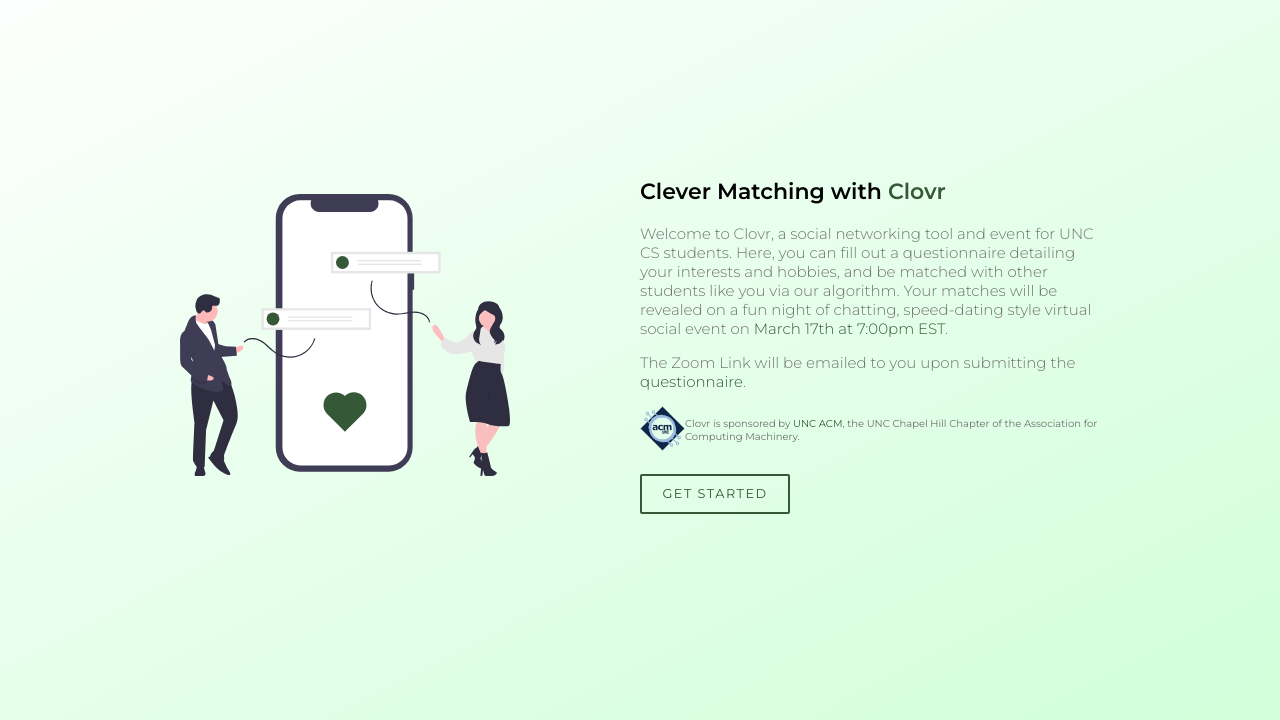
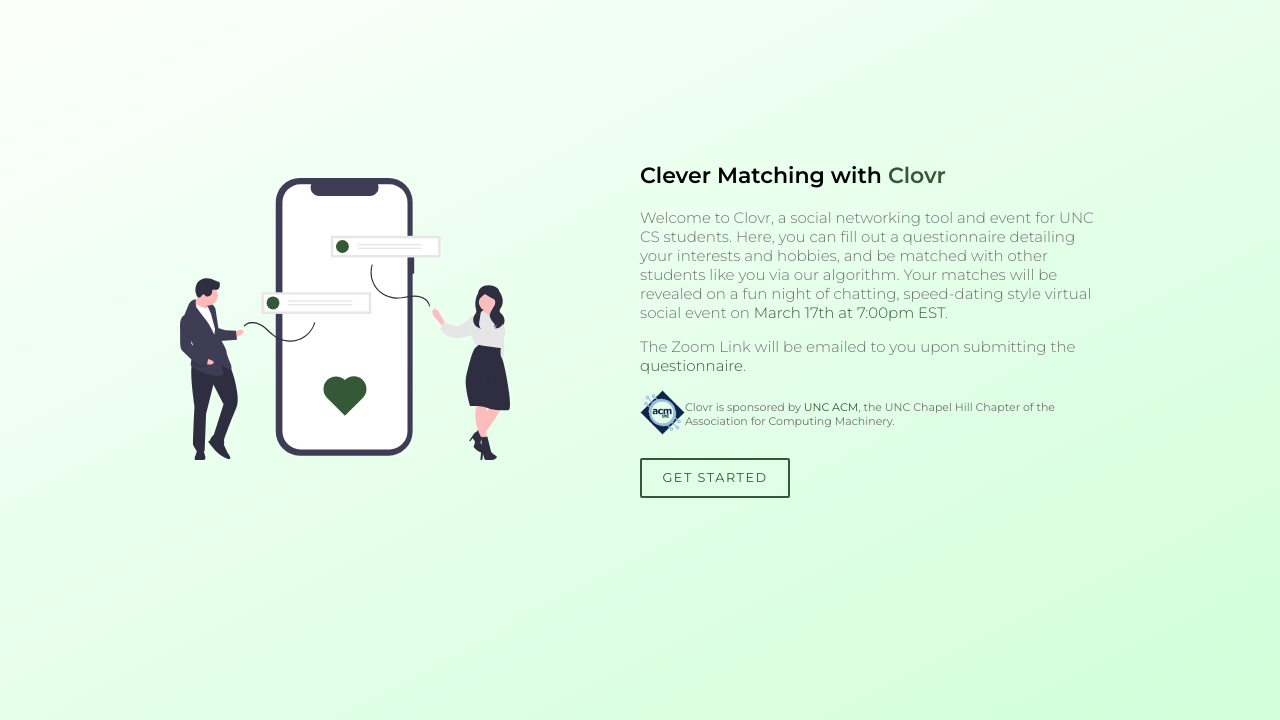
Before and after one commit to ceciliallee/clovr, a Flask app: page / in a window 1280 px wide. Shown: the part 80-800 px from the top of the page. Run offline with Flask 2, Linux system fonts and the light colour scheme; parts of the project's set-up code (start-up, migrations or seed data) failed here and were passed over.

Commit message:
minor changes general

```diff
--- a/static/css/home.css
+++ b/static/css/home.css
@@ -7,7 +7,7 @@ body {
 .acm {
     display: flex;
     margin-top: 5px;
-    font-size: 10px;
+    font-size: 11px;
     color: #707070;
     align-items: center;
 }
@@ -22,6 +22,6 @@ body {
 
 @media (max-width: 950px) {
     body {
-        height: 120vh;
+        height: 110vh;
     }
 }
--- a/static/css/styles.css
+++ b/static/css/styles.css
@@ -118,7 +118,7 @@ nav a:hover {
     align-items: center;
     margin:auto;
     justify-content: space-between;
-    margin-top:20vh;
+    margin-top:18vh;
 }
 
 .content-1 {
```
